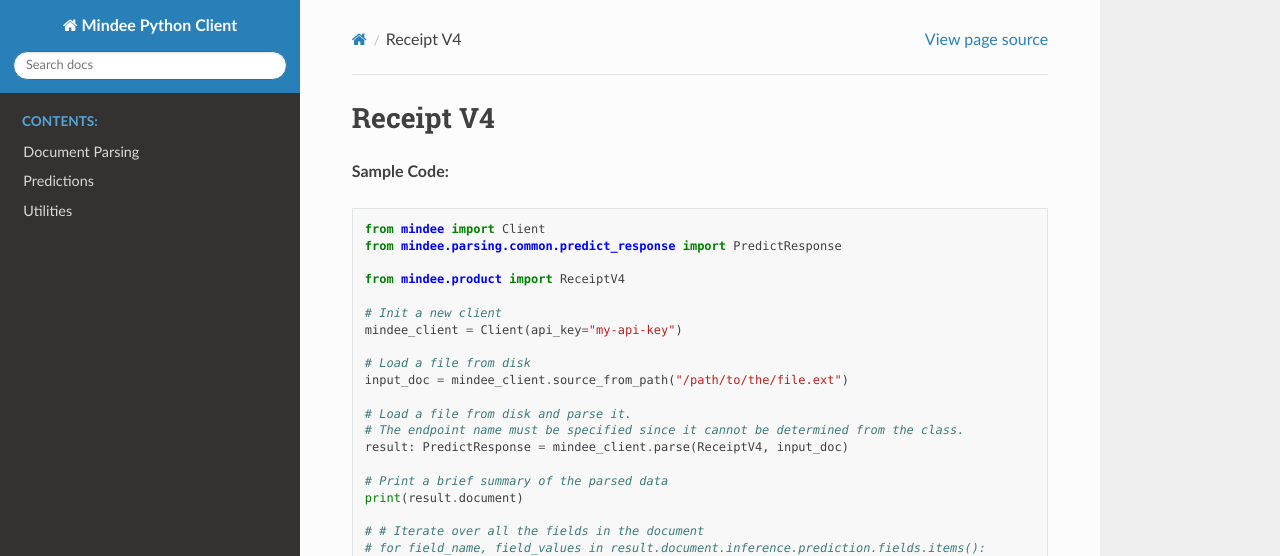
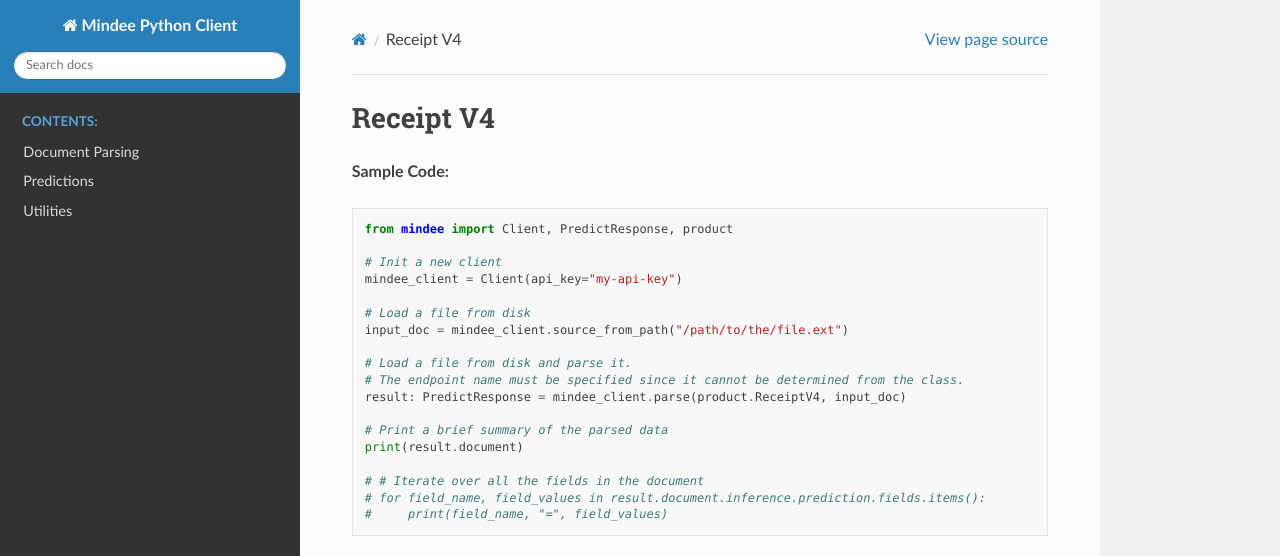
Before and after one commit to mindee/mindee-api-python, a Sphinx documentation site: the page built from docs/predictions/standard/documents/receipt_v4.rst, in a window 1280 px wide, cut to the strip 0-556 px from the top of the page. Built offline with Sphinx 7.4.7 and the Read the Docs theme 2.0.0, drawn with Linux system fonts in a browser that asks for light colours.

Commit message:
misc fixes

```diff
--- a/docs/extras/code_samples/custom_v1.txt
+++ b/docs/extras/code_samples/custom_v1.txt
@@ -1,6 +1,4 @@
-from mindee import Client
-from mindee.parsing.common import PredictResponse
-from mindee.product import CustomV1
+from mindee import Client, PredictResponse, product
 
 # Init a new client
 mindee_client = Client(api_key="my-api-key")
@@ -12,7 +10,7 @@
 
 # Load a file from disk and parse it.
 # The endpoint name must be specified since it cannot be determined from the class.
-result: PredictResponse = mindee_client.parse(CustomV1, input_doc, endpoint=custom_endpoint)
+result: PredictResponse = mindee_client.parse(product.CustomV1, input_doc, endpoint=custom_endpoint)
 
 # Print a brief summary of the parsed data
 print(result.document)
--- a/docs/extras/code_samples/expense_receipts_v4.txt
+++ b/docs/extras/code_samples/expense_receipts_v4.txt
@@ -1,7 +1,4 @@
-from mindee import Client
-from mindee.parsing.common.predict_response import PredictResponse
-
-from mindee.product import ReceiptV4
+from mindee import Client, PredictResponse, product
 
 # Init a new client
 mindee_client = Client(api_key="my-api-key")
@@ -11,7 +8,7 @@
 
 # Load a file from disk and parse it.
 # The endpoint name must be specified since it cannot be determined from the class.
-result: PredictResponse = mindee_client.parse(ReceiptV4, input_doc)
+result: PredictResponse = mindee_client.parse(product.ReceiptV4, input_doc)
 
 # Print a brief summary of the parsed data
 print(result.document)
```
Also changed, not shown: 3 other files.
